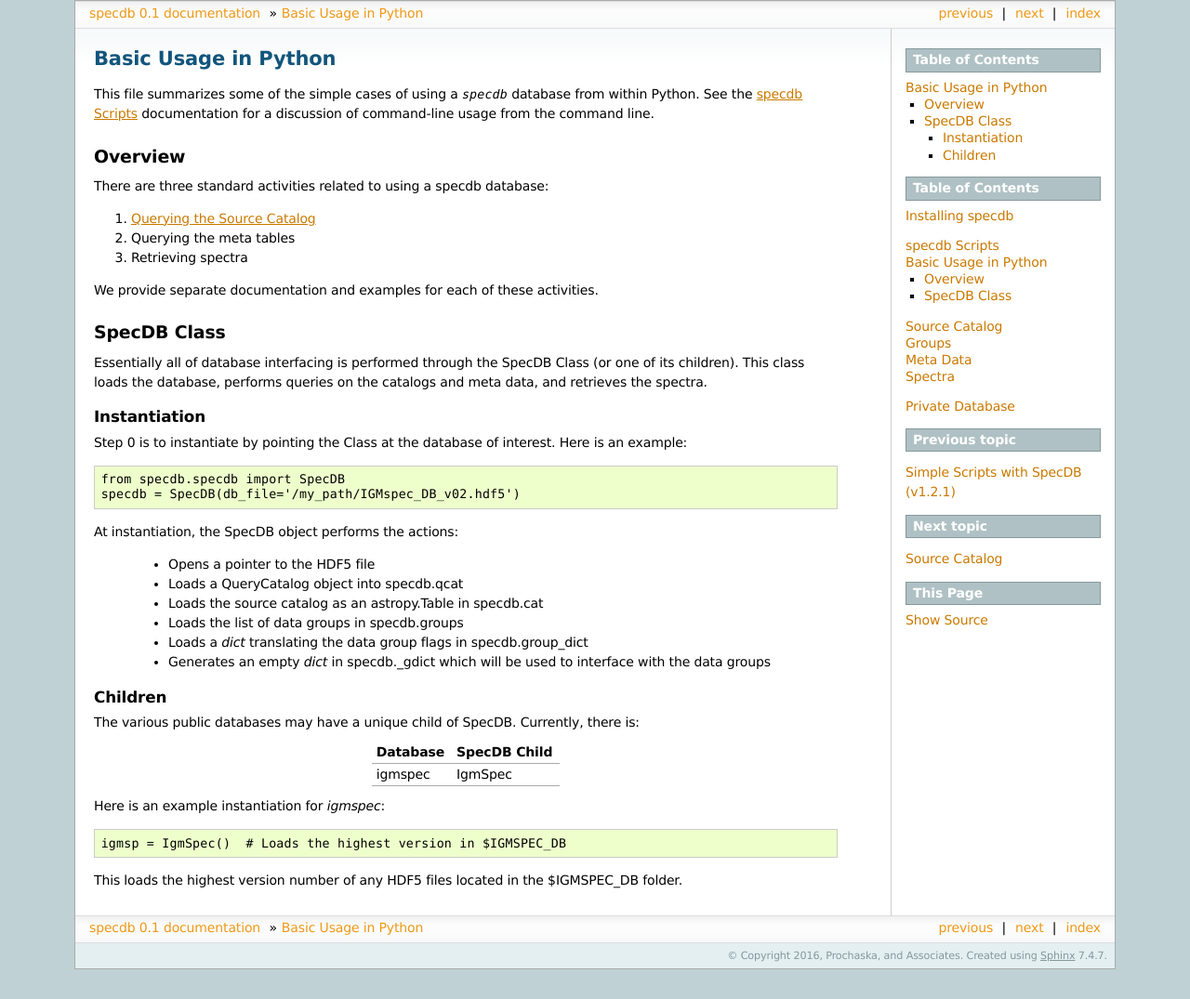
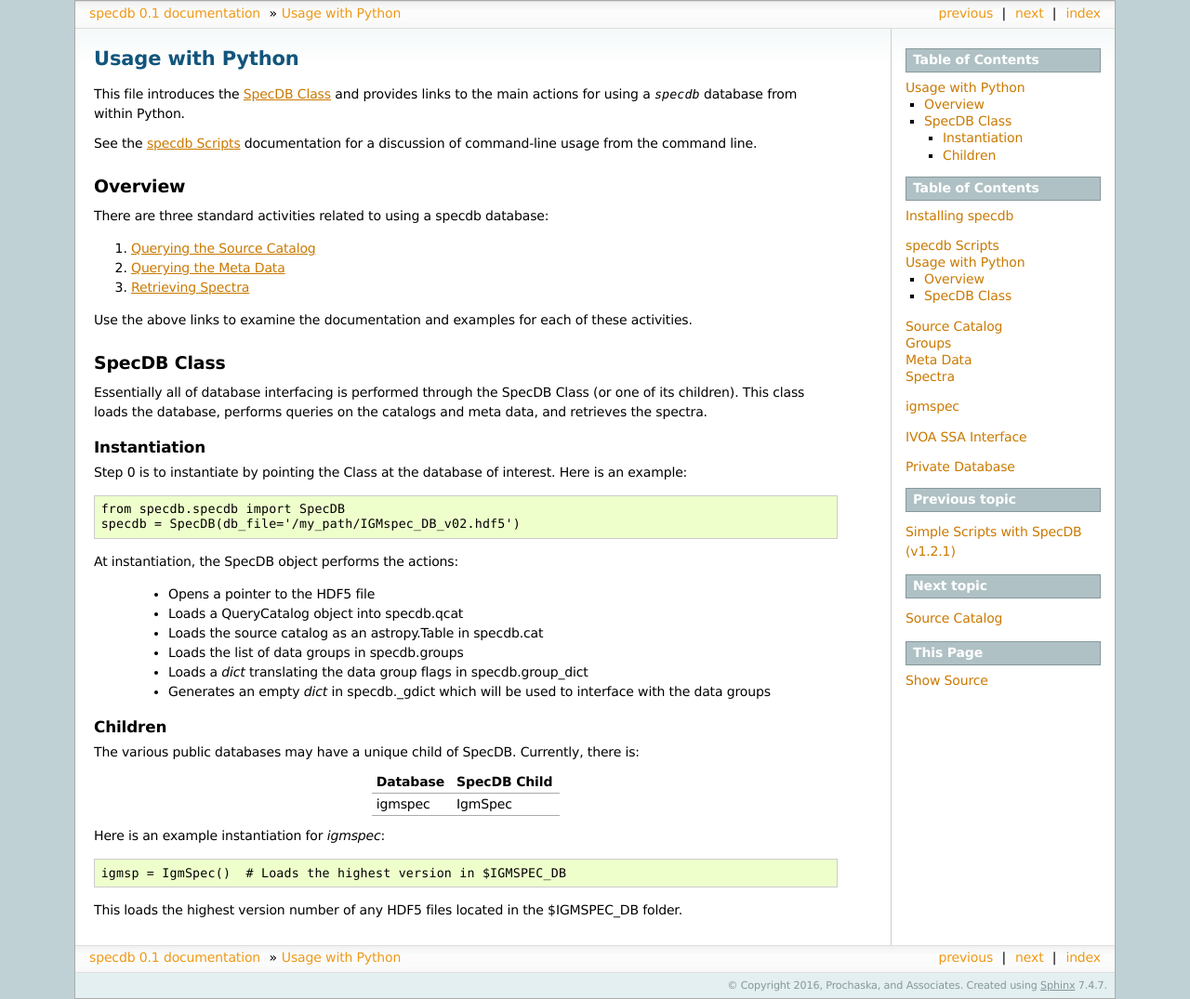
Before and after one commit to specdb/specdb, a Sphinx documentation site: the page built from docs/usage.rst, in a window 1280 px wide. Shown: the whole page at 93% size. Built offline with Sphinx 7.4.7, drawn with Linux system fonts in a browser that asks for light colours; pages that are not in the unit, such as notebooks, are missing from menus; before the commit the page ends 1043 px from its top, so only the background shows below that.

Commit message:
doc updates

```diff
--- a/docs/catalog.rst
+++ b/docs/catalog.rst
@@ -148,10 +148,10 @@ I/O
 show
 ----
 
-A printout of the catalog values for a list of IDs is provided
+A printout of the catalog values for a list of IDKEYs is provided
 by `show_cat`::
 
-   igmsp.qcat.show_cat(IDs)
+   sdb.qcat.show_cat(IDs)
 
 This includes the flag_group values which indicate the groups
 that include a given source.  The catalog only shows a single
--- a/docs/index.rst
+++ b/docs/index.rst
@@ -44,7 +44,15 @@ specdb Databases
 .. toctree::
    :maxdepth: 2
 
-      igmspec
+   igmspec
+
+IVOA
+----
+
+.. toctree::
+   :maxdepth: 2
+
+   ssa
 
 Generating a Database
 ---------------------
--- a/docs/usage.rst
+++ b/docs/usage.rst
@@ -1,11 +1,13 @@
 .. highlight:: rest
 
-*********************
-Basic Usage in Python
-*********************
+*****************
+Usage with Python
+*****************
 
-This file summarizes some of the simple cases
-of using a `specdb` database from within Python.
+This file introduces the :ref:`specdb-class` and provides
+links to the main actions
+for using a `specdb` database from within Python.
+
 See the :doc:`scripts` documentation for a discussion of
 command-line usage from the command line.
 
@@ -17,11 +19,12 @@ a specdb database:
 
 1. :ref:`query-catalog`
 
-2. Querying the meta tables
+2. :ref:`query-meta`
 
-3. Retrieving spectra
+3. :ref:`retrieve-spectra`
 
-We provide separate documentation and examples
+Use the above links to examine
+the documentation and examples
 for each of these activities.
 
 .. _specdb-class:
```
Also changed, not shown: docs/private.rst (+9 -10 lines), docs/spectra.rst (+8 -7 lines), docs/ssa.rst (+6 -5 lines).
